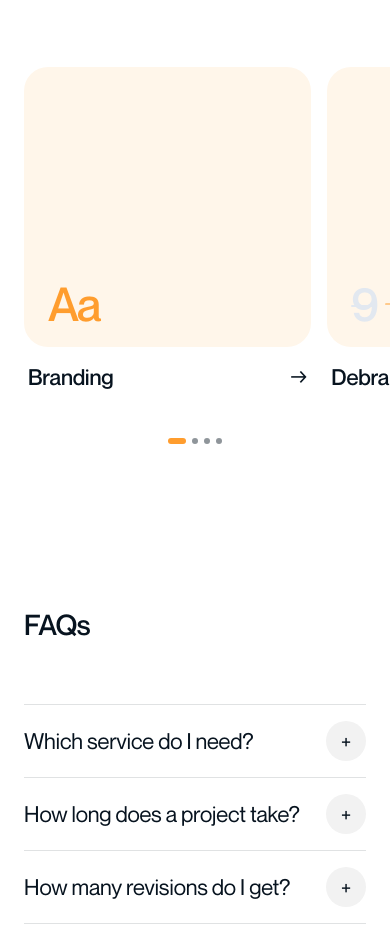
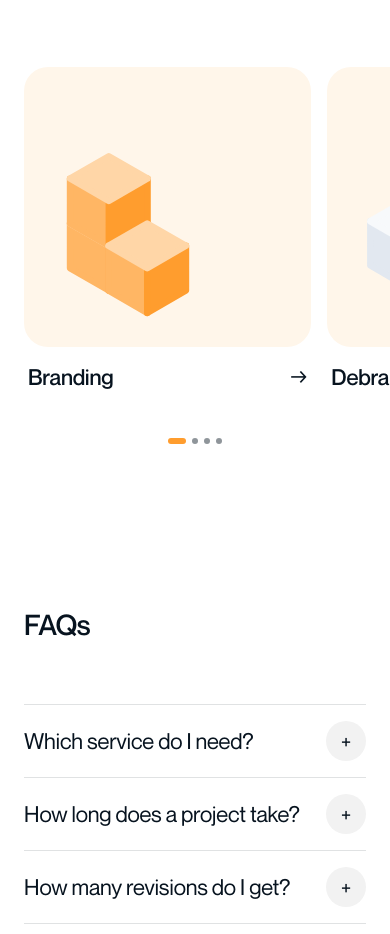
Before and after one commit to matthewostaco7/-twin-website, a Next.js app: page / in a window 390 px wide. Shown: the part 1261-2195 px from the top of the page. Built offline with nearby package versions, Linux system fonts and the light colour scheme.

Commit message:
Service cards: soft isometric illustrations
Co-Authored-By: Claude Sonnet 5.5 <noreply@anthropic.com>
Claude-Session: https://claude.ai/code/session_01UqTkKkfJ5xTqC9vSdU1Zph

```diff
--- a/app/globals.css
+++ b/app/globals.css
@@ -177,22 +177,17 @@ p{text-wrap:pretty}
 
 
 
-.bc-viz{display:flex;align-items:flex-end;margin-top:auto;padding-top:var(--s3)}
-.bc-aa{font-size:var(--fs-display);font-weight:500;line-height:.8;letter-spacing:-.04em;color:var(--signal)}
-.bc-num{display:inline-flex;align-items:center;gap:.12em}
-.bc-num s{text-decoration-thickness:.04em;color:var(--air)}
-.bc-num svg{width:.34em;height:.34em;flex:none;fill:none;stroke:var(--signal);stroke-width:1.6;stroke-linecap:round;stroke-linejoin:round}
-.bc-rebrand{align-items:center;gap:12px}
-.bc-tile{flex:none;display:grid;place-items:center;width:clamp(56px,5.6vw,80px);aspect-ratio:1;border-radius:20px}
-.bc-tile svg{width:56%;height:auto}
-.bc-tile.old{background:var(--air)}
-.bc-tile.old svg *{fill:var(--bg)}
-.bc-tile.new{background:var(--signal)}
-.bc-tile.new svg *{fill:var(--air)}
-.bc-arrow{width:24px;height:24px;flex:none;fill:none;stroke:var(--signal);stroke-width:1.5;stroke-linecap:round;stroke-linejoin:round}
-.bc-shape{display:block;width:clamp(80px,7vw,104px)}
-.bc-shape svg{display:block;width:100%;height:auto}
-.bc-shape polygon{fill:var(--signal)}
+.bc-viz{display:flex;align-items:flex-end;margin-top:auto}
+.iso-art{display:block;height:auto}
+.iso polygon{stroke-width:4;stroke-linejoin:round}
+.iso-signal .t{--c:color-mix(in srgb,var(--signal) 42%,#fff)}
+.iso-signal .l{--c:color-mix(in srgb,var(--signal) 74%,#fff)}
+.iso-signal .r{--c:var(--signal)}
+.iso-air .t{--c:var(--air-2)}
+.iso-air .l{--c:var(--air)}
+.iso-air .r{--c:color-mix(in srgb,var(--air) 84%,var(--fg))}
+.iso polygon{fill:var(--c);stroke:var(--c)}
+.iso-arrow{fill:none;stroke:var(--signal);stroke-width:3;stroke-linecap:round;stroke-linejoin:round}
 .svc-dots{display:none}
 @media(max-width:900px){
   /* phones and tablets: swipe sideways, with dots */
--- a/components/ServicesGrid.tsx
+++ b/components/ServicesGrid.tsx
@@ -4,21 +4,62 @@ import Link from "next/link";
 import { useEffect, useRef, useState, type ReactNode } from "react";
 import { SERVICES, SERVICE_SLUGS } from "@/lib/services";
 
-/** One bold element at the bottom of each card: a quiet picture of the service. */
+type Tone = "signal" | "air";
+
+/** One soft isometric block. (cx, cy) is its top corner; a is the edge length. */
+function Cube({ cx, cy, a, tone }: { cx: number; cy: number; a: number; tone: Tone }) {
+  const k = a * 0.866, m = a / 2;
+  const f = (pts: number[][]) => pts.map((p) => p.join(",")).join(" ");
+  return (
+    <g className={"iso iso-" + tone}>
+      <polygon className="l" points={f([[cx - k, cy + m], [cx, cy + a], [cx, cy + 2 * a], [cx - k, cy + 1.5 * a]])} />
+      <polygon className="r" points={f([[cx + k, cy + m], [cx, cy + a], [cx, cy + 2 * a], [cx + k, cy + 1.5 * a]])} />
+      <polygon className="t" points={f([[cx, cy], [cx + k, cy + m], [cx, cy + a], [cx - k, cy + m]])} />
+    </g>
+  );
+}
+
+const Iso = ({ box, w, children }: { box: string; w: number; children: ReactNode }) => (
+  <div className="bc-viz">
+    <svg className="iso-art" viewBox={box} style={{ width: `min(100%, ${w}px)` }} aria-hidden="true">{children}</svg>
+  </div>
+);
+
+/** One element at the bottom of each card: a soft isometric picture of the service. */
 const VISUALS: Record<string, ReactNode> = {
-  branding: <div className="bc-viz"><span className="bc-aa">Aa</span></div>,
-  debranding: <div className="bc-viz"><span className="bc-aa bc-num"><s>9</s><svg viewBox="0 0 24 24" aria-hidden="true"><path d="M4 12h15M13 6l6 6-6 6" /></svg>1</span></div>,
+  // built up from the ground: three blocks stepping up
+  branding: (
+    <Iso box="40 60 100 116" w={160}>
+      <Cube cx={78} cy={100} a={28} tone="signal" />
+      <Cube cx={78} cy={72} a={28} tone="signal" />
+      <Cube cx={102} cy={114} a={28} tone="signal" />
+    </Iso>
+  ),
+  // many parts reduced to one
+  debranding: (
+    <Iso box="44 40 112 92" w={190}>
+      <Cube cx={100} cy={46} a={26} tone="air" />
+      <Cube cx={78} cy={59} a={26} tone="air" />
+      <Cube cx={122} cy={59} a={26} tone="air" />
+      <Cube cx={100} cy={72} a={26} tone="signal" />
+    </Iso>
+  ),
+  // old to new
   rebranding: (
-    <div className="bc-viz bc-rebrand">
-      <span className="bc-tile old"><svg viewBox="0 0 40 40" aria-hidden="true"><rect x="7" y="7" width="26" height="26" rx="3" /></svg></span>
-      <svg className="bc-arrow" viewBox="0 0 24 24" aria-hidden="true"><path d="M4 12h15M13 6l6 6-6 6" /></svg>
-      <span className="bc-tile new"><svg viewBox="0 0 40 40" aria-hidden="true"><circle cx="20" cy="20" r="14" /></svg></span>
-    </div>
+    <Iso box="14 60 172 80" w={232}>
+      <Cube cx={48} cy={70} a={30} tone="air" />
+      <path className="iso-arrow" d="M88 112h24m-8-8l8 8-8 8" />
+      <Cube cx={152} cy={70} a={30} tone="signal" />
+    </Iso>
   ),
+  // one mark: a soft pyramid
   logo: (
-    <div className="bc-viz">
-      <span className="bc-shape"><svg viewBox="0 0 100 100" aria-hidden="true"><polygon points="50,8 96,92 4,92" /></svg></span>
-    </div>
+    <Iso box="44 22 112 124" w={160}>
+      <g className="iso iso-signal">
+        <polygon className="l" points="100,30 52,104 100,138" />
+        <polygon className="r" points="100,30 100,138 148,104" />
+      </g>
+    </Iso>
   ),
 };
 
```
